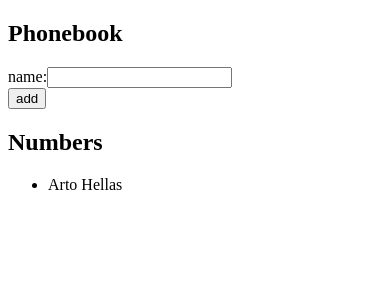
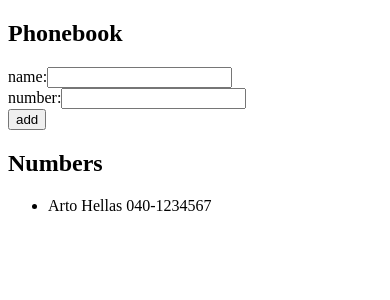
Before and after one commit to urmulu-riza/FullStackOpen-Part2, a React (Create React App) app in the folder phonebook/: page / in a window 390 px wide. Shown: the top 300 px of the page. Built offline with nearby package versions, Linux system fonts and the light colour scheme.

Commit message:
2.8 phonebook step3 add number

```diff
--- a/phonebook/src/App.js
+++ b/phonebook/src/App.js
@@ -5,25 +5,40 @@
     <h2>Numbers</h2>
     <ul>
       {persons.map((p) => (
-        <li key={p.name}>{p.name}</li>
+        <li key={p.name}>
+          {p.name} {p.number}
+        </li>
       ))}
     </ul>
   </div>
 );
 const App = () => {
-  const [persons, setPersons] = useState([{ name: 'Arto Hellas' }]);
+  const [persons, setPersons] = useState([
+    { name: 'Arto Hellas', number: '040-1234567' },
+  ]);
   const [newName, setNewName] = useState('');
+  const [newNumber, setNewNumber] = useState('');
 
-  const handleChange = (e) => {
-    setNewName(e.target.value);
+  const handleChange = (e, type) => {
+    switch (type) {
+      case 'name':
+        setNewName(e.target.value);
+        break;
+      case 'number':
+        setNewNumber(e.target.value);
+        break;
+      default:
+        break;
+    }
   };
   const addPerson = (e) => {
     e.preventDefault();
     if (persons.filter((p) => p.name === newName)[0])
       //'some' method can be used too
       return alert(`${newName} is already added to phonebook`);
-    setPersons(persons.concat({ name: newName }));
+    setPersons(persons.concat({ name: newName, number: newNumber }));
     setNewName('');
+    setNewNumber('');
   };
   return (
     <div>
@@ -31,7 +46,14 @@
       <form onSubmit={addPerson}>
         <div>
           name:
-          <input value={newName} onChange={handleChange} />
+          <input value={newName} onChange={(e) => handleChange(e, 'name')} />
+        </div>
+        <div>
+          number:
+          <input
+            value={newNumber}
+            onChange={(e) => handleChange(e, 'number')}
+          />
         </div>
         <div>
           <button type="submit">add</button>
```
